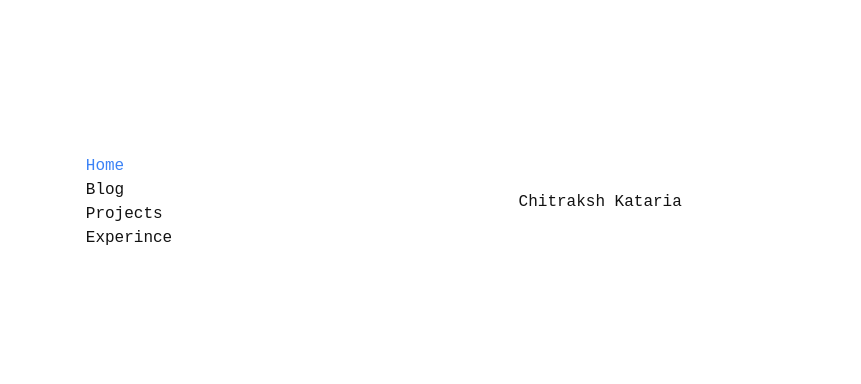
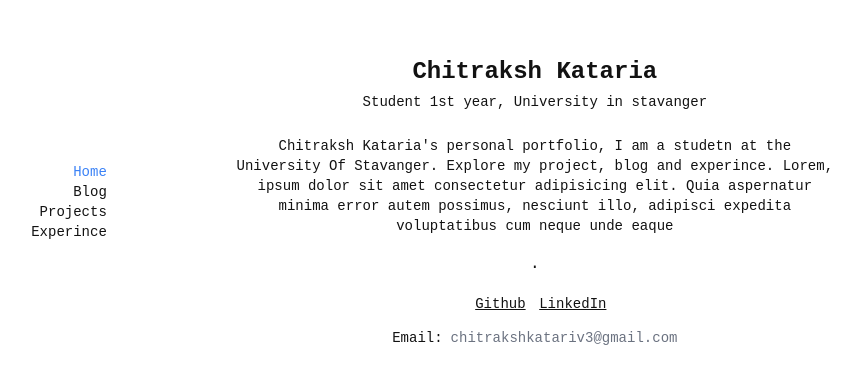
Before and after one commit to ChitrakshKataria/portfolio, a Next.js app: page / in a window 1280 px wide. Shown: the part 198-582 px from the top of the page, without its empty margins (147-1008 px from the left). Built offline with nearby package versions, Linux system fonts and the light colour scheme.

Commit message:
Finished the landing page

```diff
--- a/app/globals.css
+++ b/app/globals.css
@@ -11,7 +11,7 @@
 
 @media (prefers-color-scheme: dark) {
   :root {
-    --background: #0a0a0a;
+    --background: #121212;
     --foreground: #ededed;
 
   --muted: #9aa1af;
--- a/app/layout.tsx
+++ b/app/layout.tsx
@@ -1,7 +1,7 @@
 import type { Metadata } from "next";
 import "./globals.css";
 import SideNav from '../components/site/SideNav'
-import { siteConfig } from "@/lib/siteInfo";
+import { siteConfig } from "@/lib/siteConfig";
 
 
 export const metadata: Metadata = {
@@ -13,7 +13,7 @@ export default function RootLayout({ children }: LayoutProps<"/">) {
   return (
     <html lang="en">
       <body>
-        <main className="min-h-screen flex item-center justify-center">
+        <main className="min-h-screen flex item-center justify-center mr-30" >
           <div className="flex items-center gap-32">
             <SideNav />
 
--- a/app/page.tsx
+++ b/app/page.tsx
@@ -1,10 +1,18 @@
-import Image from "next/image";
-import { siteConfig } from "@/lib/siteInfo";
+import { siteConfig } from "@/lib/siteConfig";
+
 
 export default function Home() {
   return (
     <section className="text-center">
-      <h1 className="">{siteConfig.name}</h1>
+      <h1 className="mb-1 text-2xl font-bold">{siteConfig.name}</h1>
+      <h2 className="mb-6 text-sm">{siteConfig.current}</h2>
+      <p className="text-sm">{siteConfig.description} Lorem, ipsum dolor sit amet consectetur adipisicing elit. Quia aspernatur minima error autem possimus, nesciunt illo, adipisci expedita voluptatibus cum neque unde eaque </p>
+      <p className="text-1xl my-4">.</p>
+      <a href="" className="text-sm ml-3 underline">Github</a> <a href="" className=" text-sm ml-1 underline">LinkedIn</a>
+      <div className="flex justify-center mt-3 text-sm">
+      <p>Email:</p>
+      <a href={`mailto:${siteConfig.email_personal}`} className="ml-2 text-[var(--muted)]">{siteConfig.email_personal}</a>
+      </div>
     </section>
   );
 }
--- a/components/site/SideNav.tsx
+++ b/components/site/SideNav.tsx
@@ -7,7 +7,7 @@ import { usePathname } from 'next/navigation'
 const SideNav = () => {
     const pathname = usePathname()
   return (
-    <nav className="flex flex-col text-base">
+    <nav className="flex flex-col text-right text-sm">
         <Link href="/" className={ pathname === "/" ? "text-[var(--accent)]" : "text-[var(--foreground)]" }>Home</Link>
         <Link href="/" className={ pathname === "/blog" ? "text-[var(--accent)]" : "text-[var(--foreground)]" }>Blog</Link>
         <Link href="/" className={ pathname === "/projects" ? "text-[var(--accent)]" : "text-[var(--foreground)]" }>Projects</Link>
--- a/lib/siteInfo.ts
+++ b/lib/siteConfig.ts
@@ -2,6 +2,7 @@ export const siteConfig = {
     name: "Chitraksh Kataria",
     title: "Chitraksh Kataria - Student",
     description: "Chitraksh Kataria's personal portfolio, I am a studetn at the University Of Stavanger. Explore my project, blog and experince.",
+    current: "Student 1st year, University in stavanger",
     url: "http://chitrakshkataria.com",
     email_personal: "chitrakshkatariv3@gmail.com",
     email_school: "chkat8021@uis.no",
```
Also changed, not shown: 1 other file (tests, documents, lock files or other folders).
